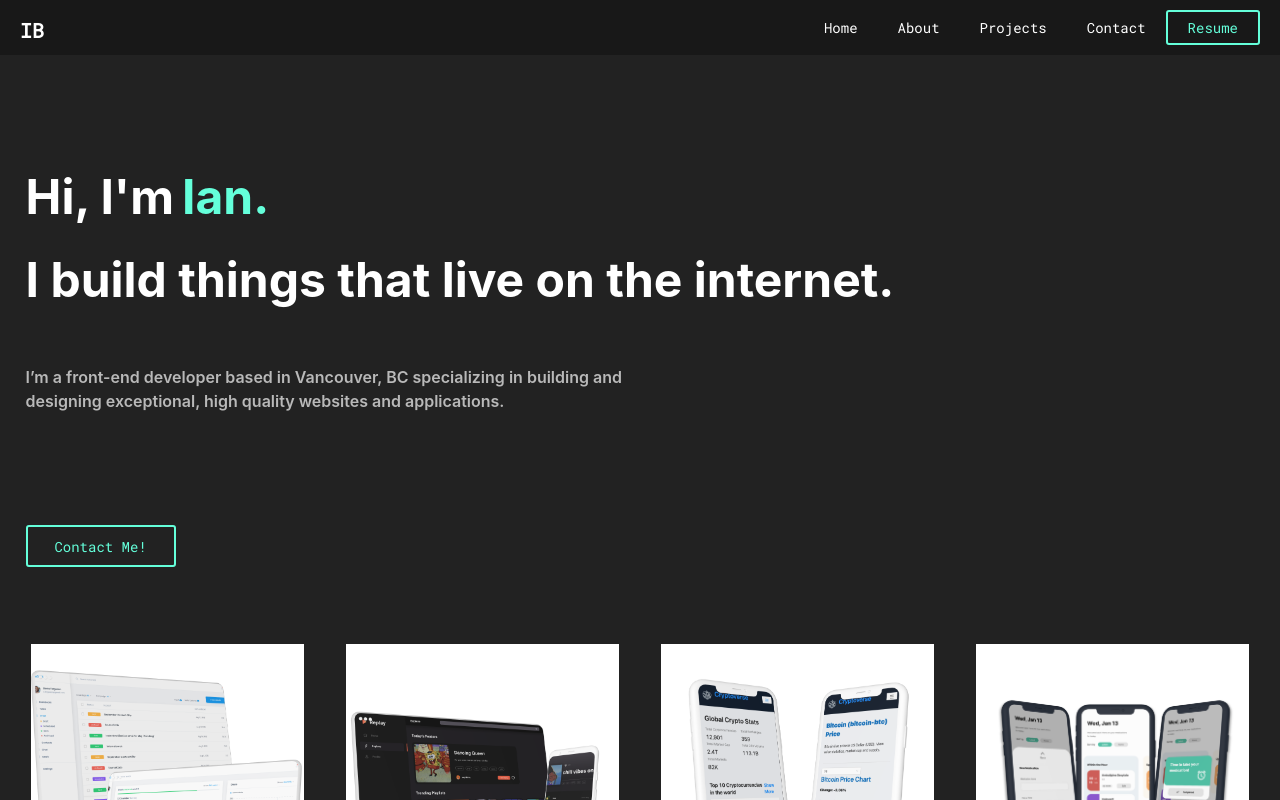
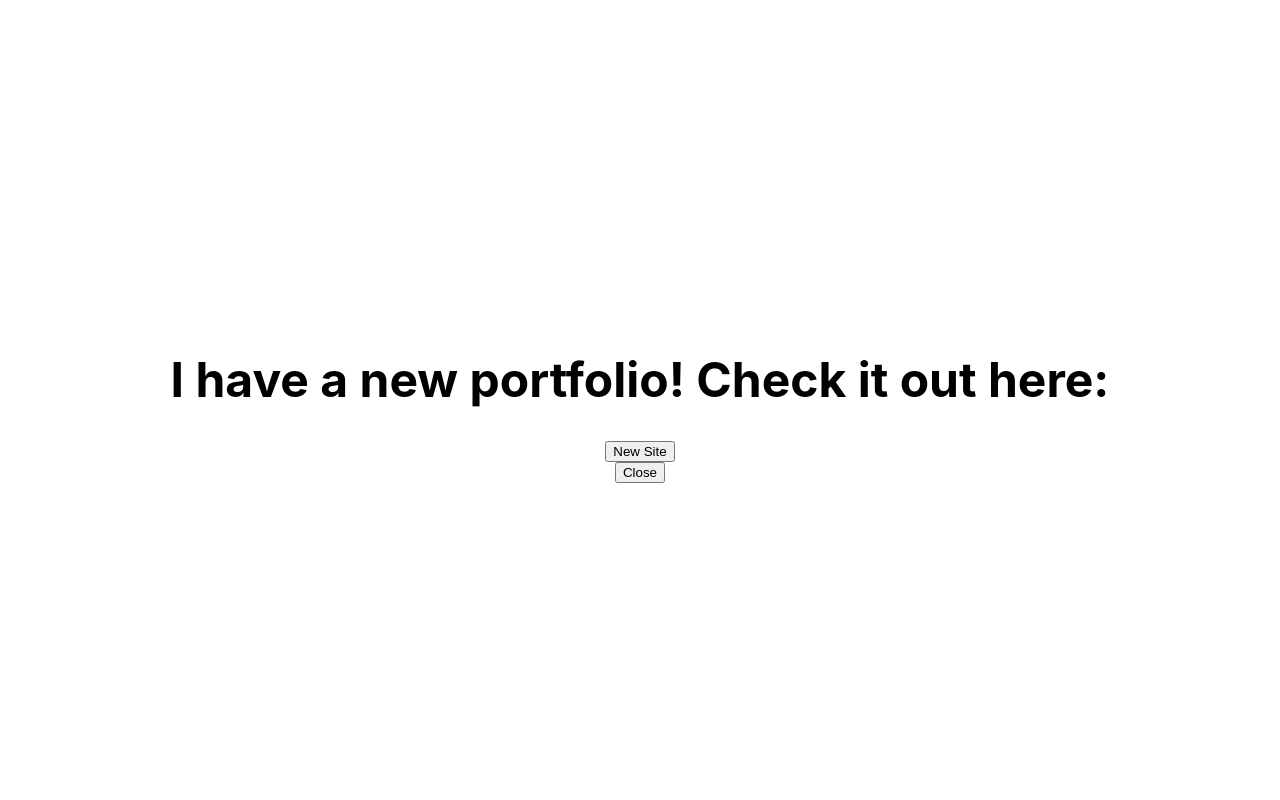
Before and after one commit to BaylyIan/Portfolio, a React (Create React App) app: page / in a window 1280 px wide. Shown: the top 800 px of the page. Built offline with nearby package versions, Linux system fonts and the light colour scheme.

Commit message:
modal for new site

```diff
--- a/src/comps/NavBar/rightnav.js
+++ b/src/comps/NavBar/rightnav.js
@@ -71,7 +71,6 @@ const RightNav = ({ open, scrollHome, scrollAbout, scrollProjects, scrollContact
       <li onClick={scrollAbout}>About</li>
       <li onClick={scrollProjects}>Projects</li>
       <li onClick={scrollContact}>Contact</li>
-      <a href={Pdf} target="_blank" style={{textDecoration:"none"}}><li >Resume</li></a>
     </Ul>
   )
 }
--- a/src/pages/Main/index.js
+++ b/src/pages/Main/index.js
@@ -7,6 +7,33 @@ import Projects from '../../comps/Projects';
 import Footer from '../../comps/Footer';
 import Fade from 'react-reveal/Fade';
 import Slide from 'react-reveal/Slide';
+import styled from 'styled-components';
+
+const Modal = styled.div`
+    width:100%;
+    height:100%;
+    display:flex;
+    align-items:center;
+    justify-content:center;
+    position:absolute;
+    background-color:white;
+    z-index:5;
+    & > button {
+        width:150px;
+        height:50px;
+    }
+    & > div {
+        width:90%;
+        height: 90vh;
+        display:flex;
+        justify-content:center;
+        align-items:center;
+        flex-direction:column;
+
+    }
+`;
+
+
 
 
 const Main = () => {
@@ -19,13 +46,26 @@ const Main = () => {
     const scrollAbout = () => ab.current.scrollIntoView();
     const scrollContact = () => con.current.scrollIntoView();
 
+    const [modal, setModal] = useState(true)
+
     return <div className="main">
+        {modal &&<Modal>
+            <div>
+            <h1> I have a new portfolio! Check it out here:</h1>
+            <button onClick={(e) => window.location = 'https://portfolio-v2-r5l20vvwn-baylyian.vercel.app/'}>New Site</button>
+            <button onClick={()=> {
+                setModal(false)
+            }}>Close</button>
+
+            </div>
+        </Modal>}
          <div className="nav"><NavBar
             scrollHome={scrollHome}
             scrollAbout={scrollAbout}
             scrollProjects={scrollProjects}
             scrollContact={scrollContact}
         /></div>
+
 
             <div ref={hom} className={`title`}><Fade left><Title scrollContact={scrollContact}/></Fade></div>
             <div ref={proj} className={`projects`}><Fade><Projects /></Fade></div>
```
